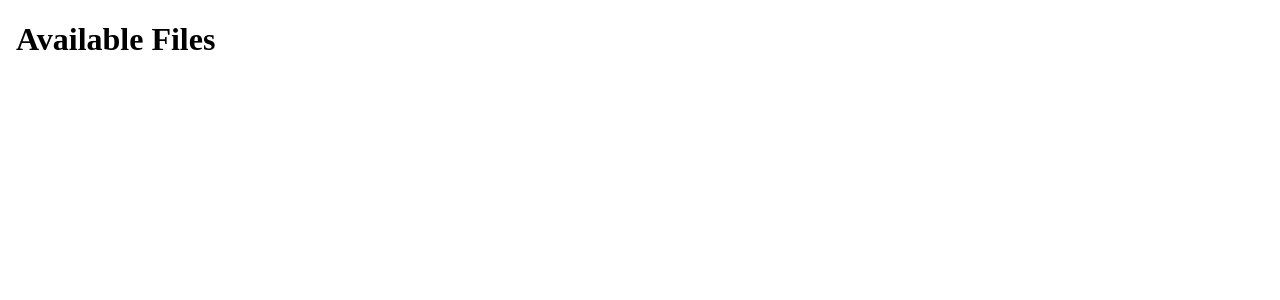
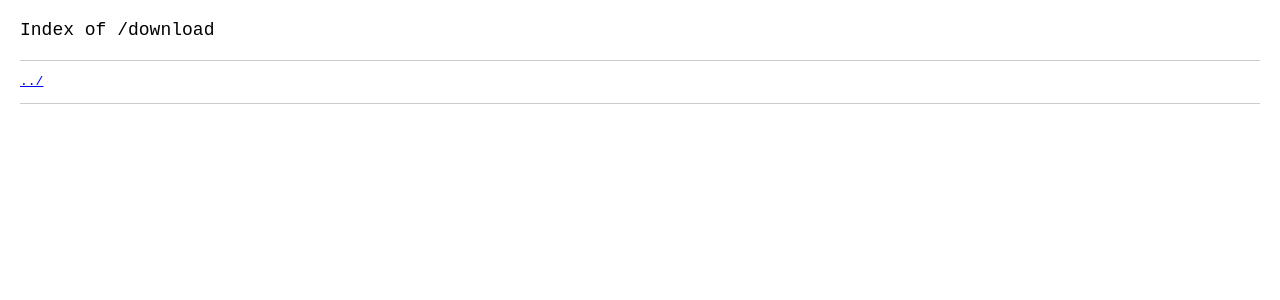
Before and after one commit to pietro1704/resume-site, a Next.js app: page /download in a window 1280 px wide. Shown: the top 300 px of the page. Built offline with nearby package versions, Linux system fonts and the light colour scheme.

Commit message:
fix dev build, download page and download button

```diff
--- a/pages/api/download.js
+++ /dev/null
@@ -1,32 +0,0 @@
-import fs from 'fs';
-import path from 'path';
-
-export default function handler(req, res) {
-  const pdfDir = path.join(process.cwd(), 'out/pdfs');
-
-  if (!fs.existsSync(pdfDir)) {
-    return res.status(404).send('<h1>404 - Directory Not Found</h1>');
-  }
-
-  const files = fs.readdirSync(pdfDir);
-
-  const html = `
-    <!DOCTYPE html>
-    <html lang="en">
-    <head>
-      <meta charset="UTF-8">
-      <meta name="viewport" content="width=device-width, initial-scale=1.0">
-      <title>Download PDFs</title>
-    </head>
-    <body>
-      <h1>Available Files</h1>
-      <ul>
-        ${files.map(file => `<li><a href="/pdfs/${file}" download>${file}</a></li>`).join('')}
-      </ul>
-    </body>
-    </html>
-  `;
-
-  res.setHeader('Content-Type', 'text/html');
-  res.status(200).send(html);
-}
--- a/pages/download.js
+++ b/pages/download.js
@@ -1,12 +1,13 @@
 import path from 'path';
 import fs from 'fs';
+import Head from 'next/head';
 
-export async function getServerSideProps() {
+export async function getStaticProps() {
   const pdfDir = path.join(process.cwd(), 'public/pdfs');
   let files = [];
 
   if (fs.existsSync(pdfDir)) {
-    files = fs.readdirSync(pdfDir);
+    files = fs.readdirSync(pdfDir).filter(file => file.endsWith('.pdf'));
   }
 
   return {
@@ -18,24 +19,50 @@ export async function getServerSideProps() {
 
 export default function DownloadPage({ files }) {
   return (
-    <html lang="en">
-      <head>
-        <meta charSet="UTF-8" />
-        <meta name="viewport" content="width=device-width, initial-scale=1.0" />
-        <title>Download PDFs</title>
-      </head>
-      <body>
-        <h1>Available Files</h1>
-        <ul>
-          {files.map((file) => (
-            <li key={file}>
-              <a href={`/pdfs/${file}`} download>
-                {file}
-              </a>
-            </li>
-          ))}
-        </ul>
-      </body>
-    </html>
+    <>
+      <Head>
+        <title>Index of /download</title>
+        <style>{`
+          body {
+            font-family: monospace;
+            margin: 20px;
+            background: white;
+            color: black;
+          }
+          h1 {
+            font-size: 18px;
+            font-weight: normal;
+            margin-bottom: 20px;
+          }
+          hr {
+            border: none;
+            border-top: 1px solid #ccc;
+            margin: 10px 0;
+          }
+          pre {
+            font-family: monospace;
+            line-height: 1.2;
+          }
+          a {
+            color: blue;
+            text-decoration: underline;
+          }
+          a:visited {
+            color: purple;
+          }
+        `}</style>
+      </Head>
+      <h1>Index of /download</h1>
+      <hr />
+      <pre>
+        <a href="../">../</a>{'\n'}
+        {files.map((file) => (
+          <span key={file}>
+            <a href={`/pdfs/${file}`}>{file}</a>{'\n'}
+          </span>
+        ))}
+      </pre>
+      <hr />
+    </>
   );
 }
```
